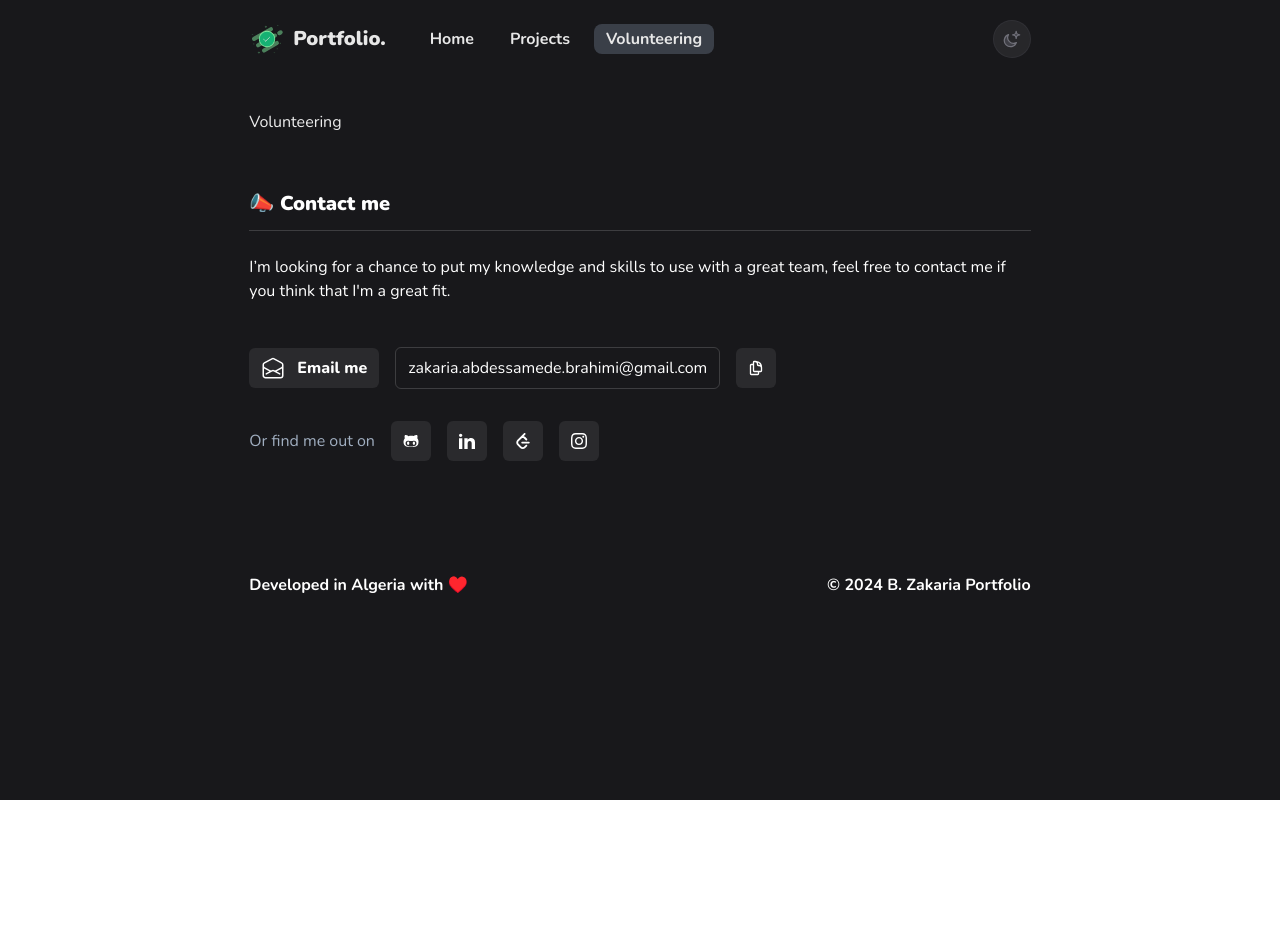
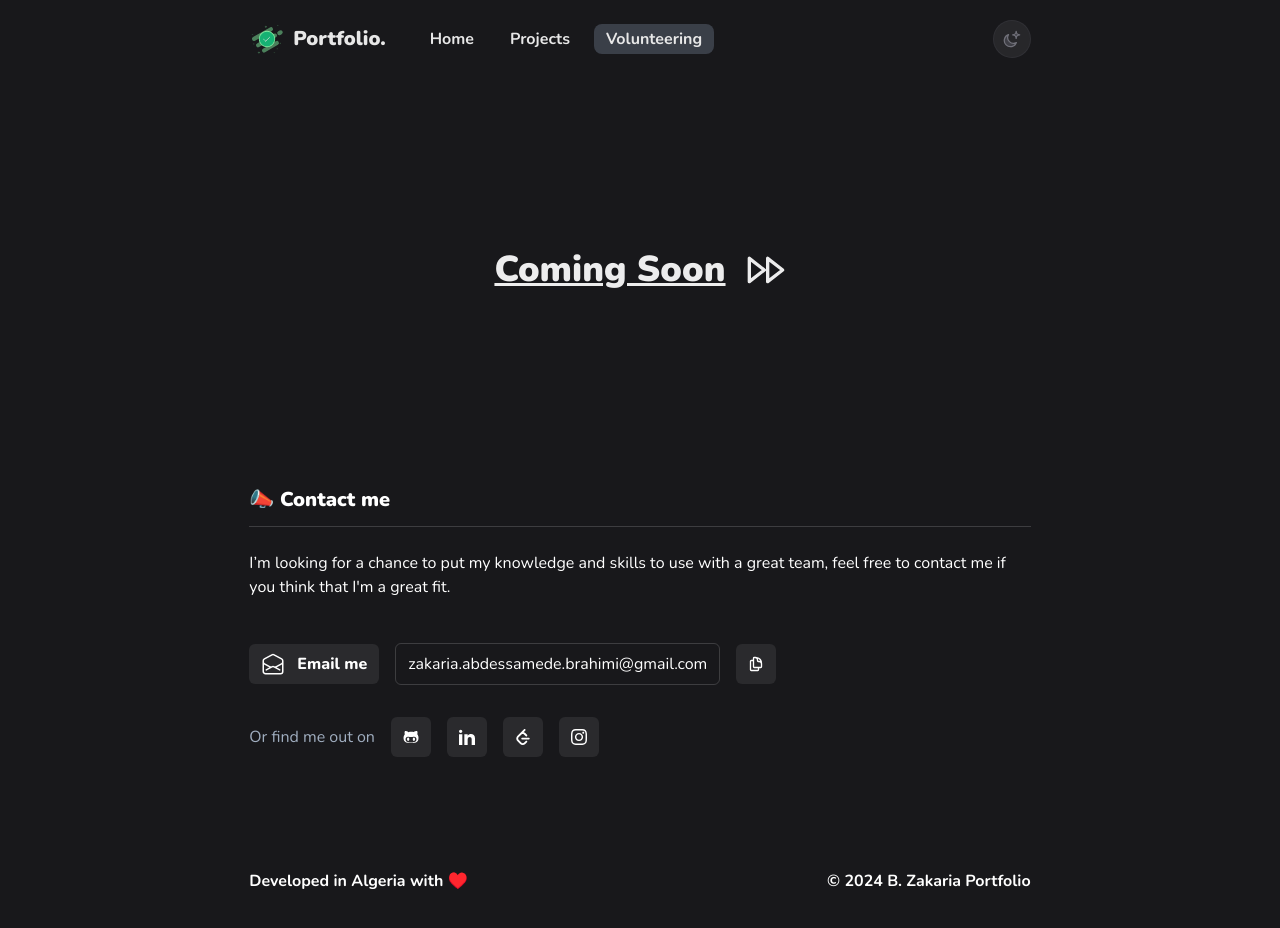
Before and after one commit to ZakariaBrahimi/Portfolio, a React (Vite) app in the folder frontend/: page /volunteering in a window 1280 px wide. Before the commit the page ends 800 px from the top, so only its background shows below. Built offline with nearby package versions, Linux system fonts and the light colour scheme; what tailwindcss-animated would draw is missing.

Commit message:
Add Voluntering work

```diff
--- a/frontend/src/components/Volunteering.jsx
+++ b/frontend/src/components/Volunteering.jsx
@@ -1,9 +1,25 @@
-import React from 'react'
 
 const Volunteering = () => {
   return (
-    <div className='animate-fade-up text-[#ffffffeb]'>Volunteering</div>
-  )
-}
+    <div className=" w-full h-80 font-black text-4xl flex gap-5 underline cursor-pointer justify-center items-center animate-fade-up text-[#ffffffeb] ">
+      <p>Coming Soon</p>
+      <svg
+        xmlns="http://www.w3.org/2000/svg"
+        width="24"
+        height="24"
+        viewBox="0 0 24 24"
+        fill="none"
+        stroke="currentColor"
+        strokeWidth="2"
+        strokeLinecap="round"
+        strokeLinejoin="round"
+        className="w-10 h-10"
+      >
+        <polygon points="13 19 22 12 13 5 13 19" />
+        <polygon points="2 19 11 12 2 5 2 19" />
+      </svg>
+    </div>
+  );
+};
 
-export default Volunteering
+export default Volunteering;
```
